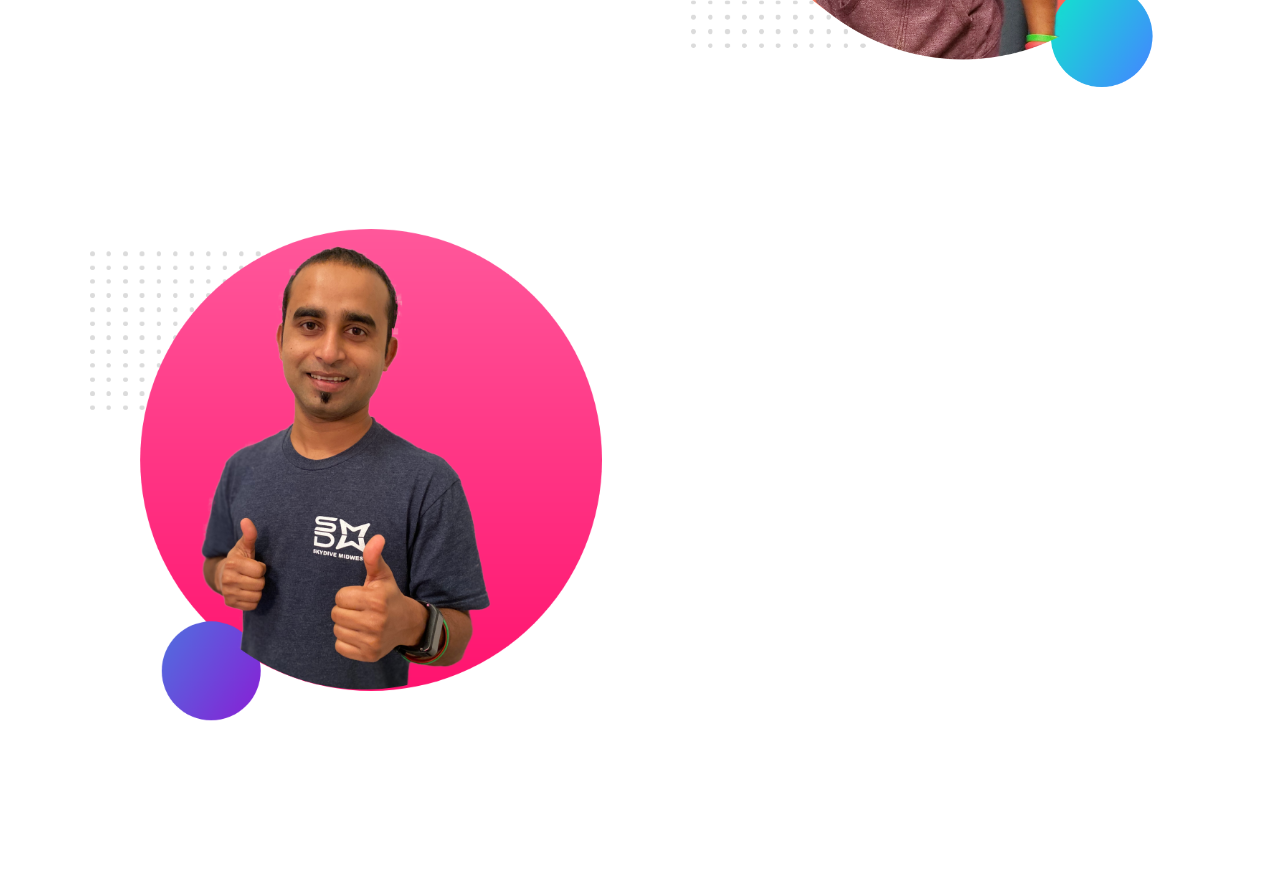
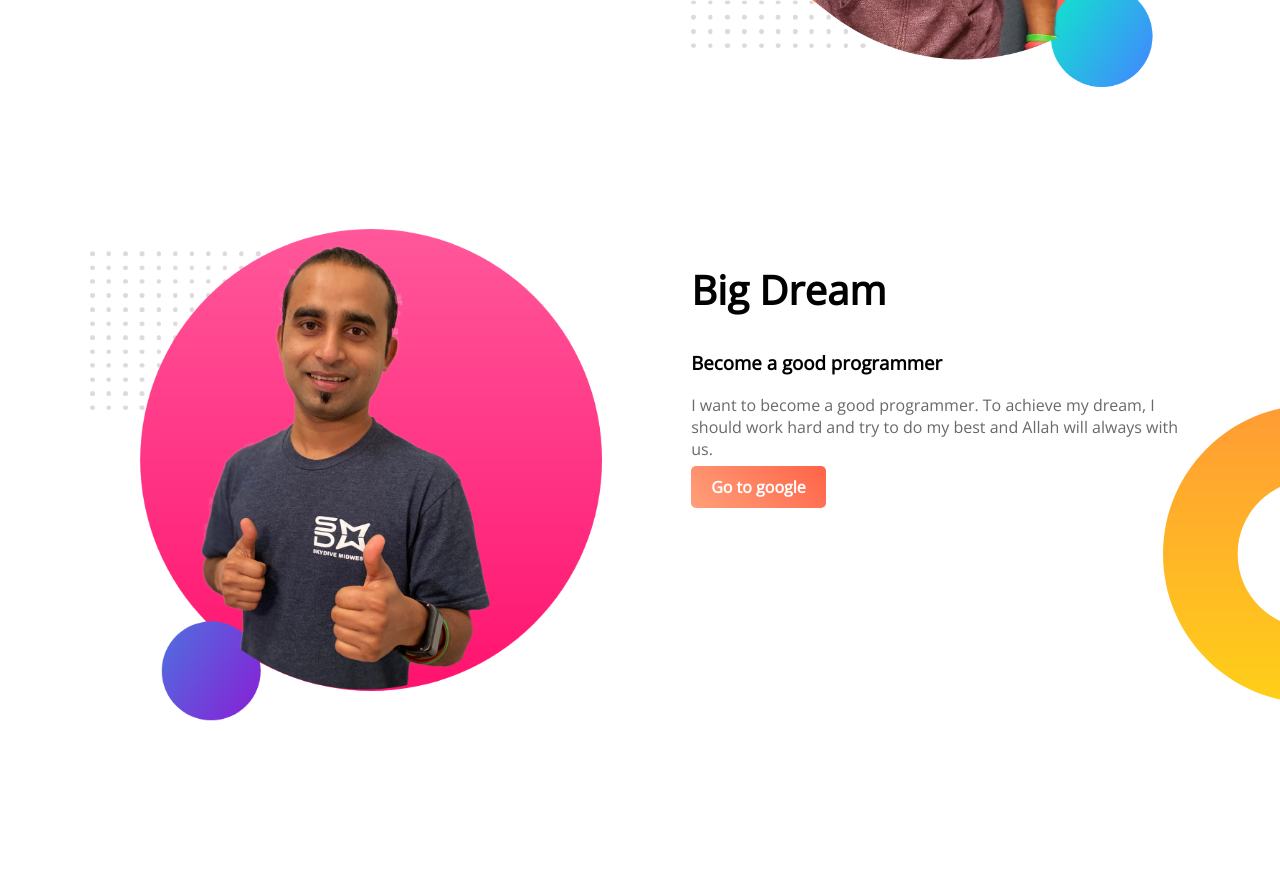
Before and after one commit to tanvir084/Web-Portfolio, a plain HTML site: page index.html in a window 1280 px wide. Shown: the part 421-1300 px from the top of the page. Drawn offline with nearby package versions, Linux system fonts and the light colour scheme.

Commit message:
2nd part done

```diff
--- a/index.html
+++ b/index.html
@@ -27,6 +27,13 @@
         <div class = "half-width">
             <img src = "images/jhankar2.png">
         </div>
+        <div class = "half-width">
+            <h2>Big Dream</h2>
+            <h3>Become a good programmer</h3>
+            <p> I want to become a good programmer. To achieve my dream, I should work hard and try to do my best and Allah will always with us.
+            </p>
+            <a class = "link-button" target = "_blank" href="https://www.google.com"> Go to google</a>
+        </div>
     </section>
 </body>
 </html>
--- a/style.css
+++ b/style.css
@@ -7,10 +7,24 @@ h1{
     font-size: 50px;
 }
 
+h2{
+    font-size: 40px;
+}
+
+p{
+    color: dimgray;
+}
+
 .top-banner{
     background-image: url(images/top-banner.png);
     /* border: 1px solid red; */
     background-repeat: no-repeat;
+}
+
+.dream-area{
+    background-image: url(images/dream-bg.png);
+    background-repeat: no-repeat;
+    background-position: right;
 }
 
 .name-highlight{
@@ -41,5 +55,4 @@ section{
     border-radius: 5px;
     color : white;
     font-weight: 600;
-
 }
```
